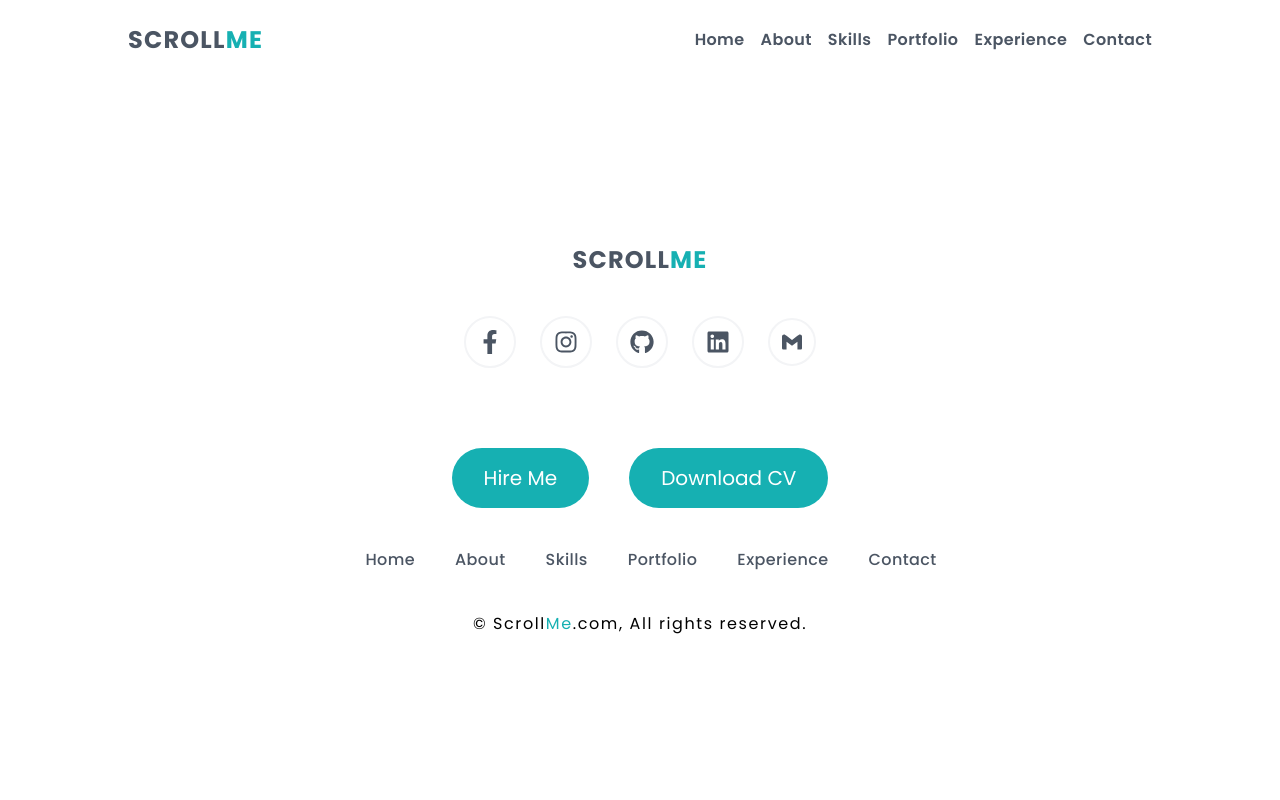
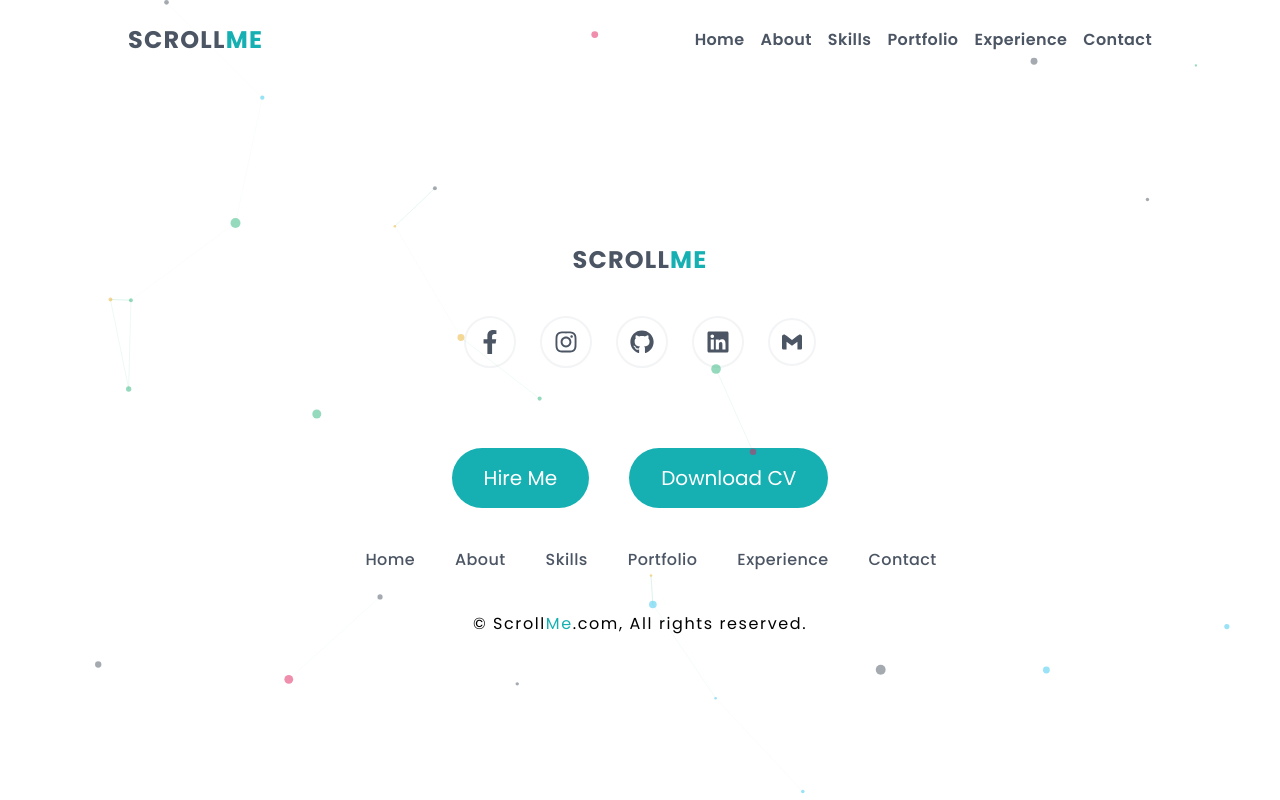
Before and after one commit to saurabhbakolia/Portfolio-Website, a React (Create React App) app: page /contact in a window 1280 px wide. Built offline with nearby package versions, Linux system fonts and the light colour scheme.

Commit message:
Partical Effect added

```diff
--- a/package.json
+++ b/package.json
@@ -23,6 +23,7 @@
     "react-scripts": "5.0.1",
     "react-spring": "^9.7.3",
     "tsparticles": "^3.3.0",
+    "tsparticles-slim": "^2.12.0",
     "typewriter-effect": "^2.21.0",
     "web-vitals": "^2.1.4"
   },
--- a/src/App.js
+++ b/src/App.js
@@ -7,19 +7,20 @@ import ExperiencePage from './components/ExperiencePage'
 import ContactPage from './components/ContactPage'
 import { BrowserRouter, Routes, Route } from "react-router-dom";
 import MainPage from './pages/MainPage';
+import ParticleLayout from './components/ParticleLayout/ParticleLayout';
 
 function App() {
   return (
 
     <BrowserRouter>
       <Routes>
-        <Route path='/' element=<MainPage />>
-          <Route path='/' element=<LandingPage /> />
-          <Route path="/about" element=<AboutPage /> />
-          <Route path="/skills" element=<SkillsPage /> />
-          <Route path="/portfolio" element=<PortfolioPage /> />
-          <Route path="/exp" element=<ExperiencePage /> />
-          <Route path="/contact" element=<ContactPage /> />
+        <Route path='/' element={<ParticleLayout><MainPage /></ParticleLayout>}>
+          <Route path='/' element={<ParticleLayout><LandingPage /></ParticleLayout>} />
+          <Route path="/about" element={<ParticleLayout><AboutPage /></ParticleLayout>} />
+          <Route path="/skills" element={<ParticleLayout><SkillsPage /></ParticleLayout>} />
+          <Route path="/portfolio" element={<ParticleLayout><PortfolioPage /></ParticleLayout>} />
+          <Route path="/exp" element={<ParticleLayout><ExperiencePage /></ParticleLayout>} />
+          <Route path="/contact" element={<ContactPage />} />
         </Route>
       </Routes>
     </BrowserRouter>
--- a/src/components/ContactPage.js
+++ b/src/components/ContactPage.js
@@ -1,15 +1,25 @@
 import React from 'react'
-import Navbar from './Navbar'
 import { FaFacebookF, FaInstagram, FaGithub, FaLinkedin } from 'react-icons/fa';
 import { SiGmail } from 'react-icons/si'
 import { Link } from 'react-router-dom'
 import StyledButton from './CustomComponent/StyledButton';
+import { useCallback } from "react";
+import Particles from "react-particles";
+import { loadSlim } from "tsparticles-slim";
 
 const ContactPage = () => {
+    const particlesInit = useCallback(async engine => {
+        console.log(engine);
+        await loadSlim(engine);
+    }, []);
+
+    const particlesLoaded = useCallback(async container => {
+        await console.log(container);
+    }, []);
     return (
         <>
             <main className="landing_page_bg w-screen h-auto">
-                {/* <Navbar /> */}
+
                 <div className='flex flex-col justify-center items-center bg-white h-[90vh] w-full gap-10 px-4'>
                     <h1 className='text-2xl font-bold tracking-wider text-gray-600'>SCROLL<span className='text-[#16B0B2]'>ME</span></h1>
                     <div>
@@ -49,6 +59,90 @@ const ContactPage = () => {
                         © Scroll<span className='text-[#16B0B2]'>Me</span>.com, All rights reserved.
                     </div>
                 </div>
+                <Particles
+                    id="tsparticles"
+                    init={particlesInit}
+                    loaded={particlesLoaded}
+                    options={{
+                        // background: {
+                        //     color: {
+                        //         value: "#0d47a1",
+                        //     },
+                        // },
+                        fpsLimit: 120,
+                        interactivity: {
+                            events: {
+                                onClick: {
+                                    enable: true,
+                                    mode: "push",
+                                },
+                                onHover: {
+                                    enable: true,
+                                    mode: "repulse",
+                                },
+                                resize: true,
+                            },
+                            modes: {
+                                push: {
+                                    quantity: 4,
+                                },
+                                repulse: {
+                                    distance: 200,
+                                    duration: 0.4,
+                                },
+                            },
+                        },
+                        particles: {
+                            color: {
+                                value: ["#2EB67D", "#ECB22E", "#E01E5B", "#36C5F0", "#4B5563"]
+                            },
+                            links: {
+                                color: {
+                                    value: ["#2EB67D", "#4B5563"]
+                                },
+                                distance: 150,
+                                enable: true,
+                                opacity: 0.1,
+                                width: 1,
+                            },
+                            move: {
+                                direction: "none",
+                                enable: true,
+                                outModes: {
+                                    default: "bounce",
+                                },
+                                random: false,
+                                speed: 2,
+                                straight: false,
+                            },
+                            number: {
+                                density: {
+                                    enable: true,
+                                    area: 1000,
+                                },
+                                value: 30,
+                            },
+                            opacity: {
+                                value: 0.5,
+                            },
+                            shape: {
+                                type: "circle",
+                            },
+                            size: {
+                                value: { min: 1, max: 5 },
+                            },
+                        },
+                        detectRetina: true,
+                    }}
+                    style={{
+                        position: 'absolute',
+                        zIndex: -1,
+                        top: 0,
+                        left: 0,
+                        right: 0,
+                        bottom: 0,
+                    }}
+                />
             </main>
         </>
     )
--- /dev/null
+++ b/src/components/ParticleLayout/ParticleLayout.jsx
@@ -0,0 +1,106 @@
+// Layout.js
+
+import React from 'react';
+import { useCallback } from "react";
+import Particles from "react-particles";
+import { loadSlim } from "tsparticles-slim";
+
+const ParticleLayout = ({ children }) => {
+    const particlesInit = async (engine) => {
+        await loadSlim(engine);
+    };
+
+    const particlesLoaded = async (container) => {
+        console.log(container);
+    };
+
+    return (
+        <main className="landing_page_bg w-screen h-auto relative">
+            <Particles
+                id="tsparticles"
+                init={particlesInit}
+                loaded={particlesLoaded}
+                options={{
+                    // background: {
+                    //     color: {
+                    //         value: "#0d47a1",
+                    //     },
+                    // },
+                    fpsLimit: 120,
+                    interactivity: {
+                        events: {
+                            onClick: {
+                                enable: true,
+                                mode: "push",
+                            },
+                            onHover: {
+                                enable: true,
+                                mode: "repulse",
+                            },
+                            resize: true,
+                        },
+                        modes: {
+                            push: {
+                                quantity: 4,
+                            },
+                            repulse: {
+                                distance: 200,
+                                duration: 0.4,
+                            },
+                        },
+                    },
+                    particles: {
+                        color: {
+                            value: "#16B0B2",
+                        },
+                        links: {
+                            color: "#16B0B2",
+                            distance: 150,
+                            enable: true,
+                            opacity: 0.2,
+                            width: 1,
+                        },
+                        move: {
+                            direction: "none",
+                            enable: true,
+                            outModes: {
+                                default: "bounce",
+                            },
+                            random: false,
+                            speed: 5,
+                            straight: false,
+                        },
+                        number: {
+                            density: {
+                                enable: true,
+                                area: 1000,
+                            },
+                            value: 40,
+                        },
+                        opacity: {
+                            value: 0.1,
+                        },
+                        shape: {
+                            type: "circle",
+                        },
+                        size: {
+                            value: { min: 1, max: 5 },
+                        },
+                    },
+                    detectRetina: true,
+                }}
+                style={{
+                    position: 'absolute',
+                    zIndex: -1,
+                    top: 0,
+                    left: 0,
+                    right: 0,
+                    bottom: 0,
+                }}
+            />
+            {children}
+        </main>
+    );
+};
+
+export default ParticleLayout;
```
Also changed, not shown: 1 other file (tests, documents, lock files or other folders).
